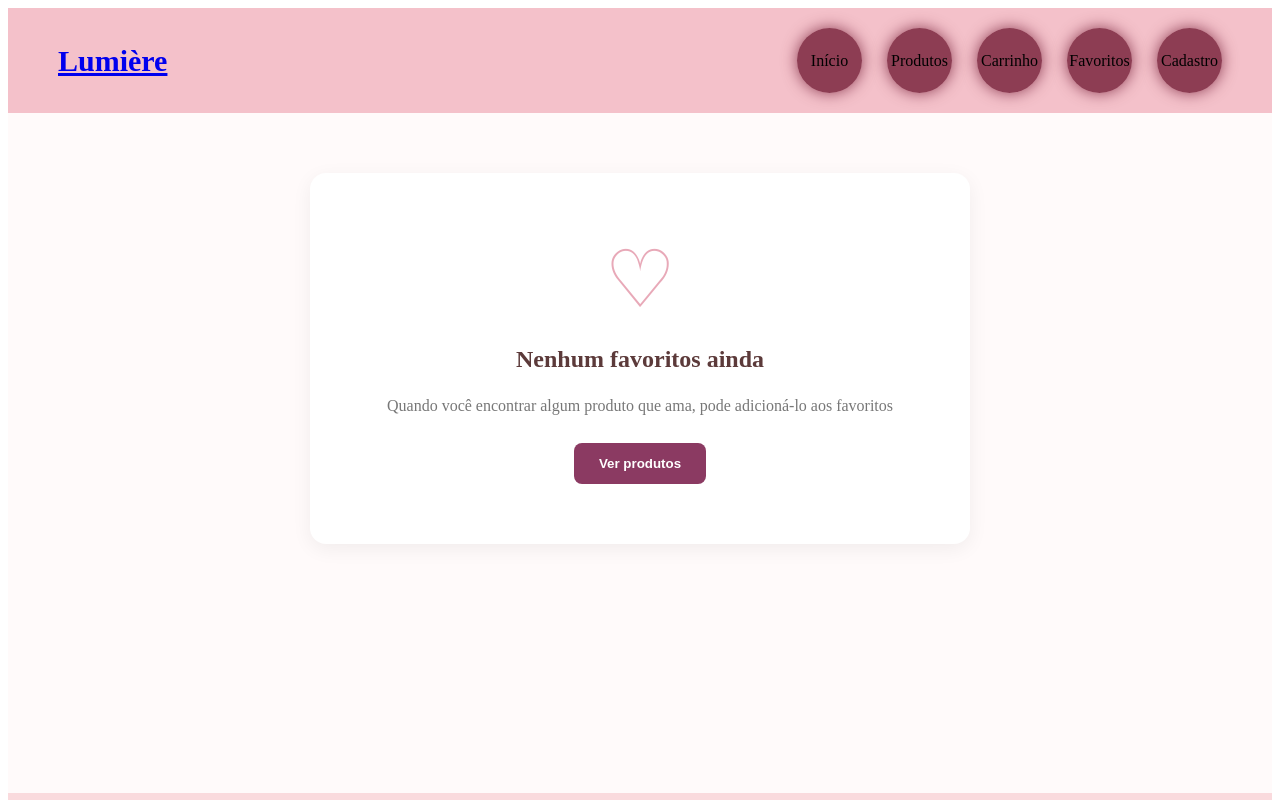
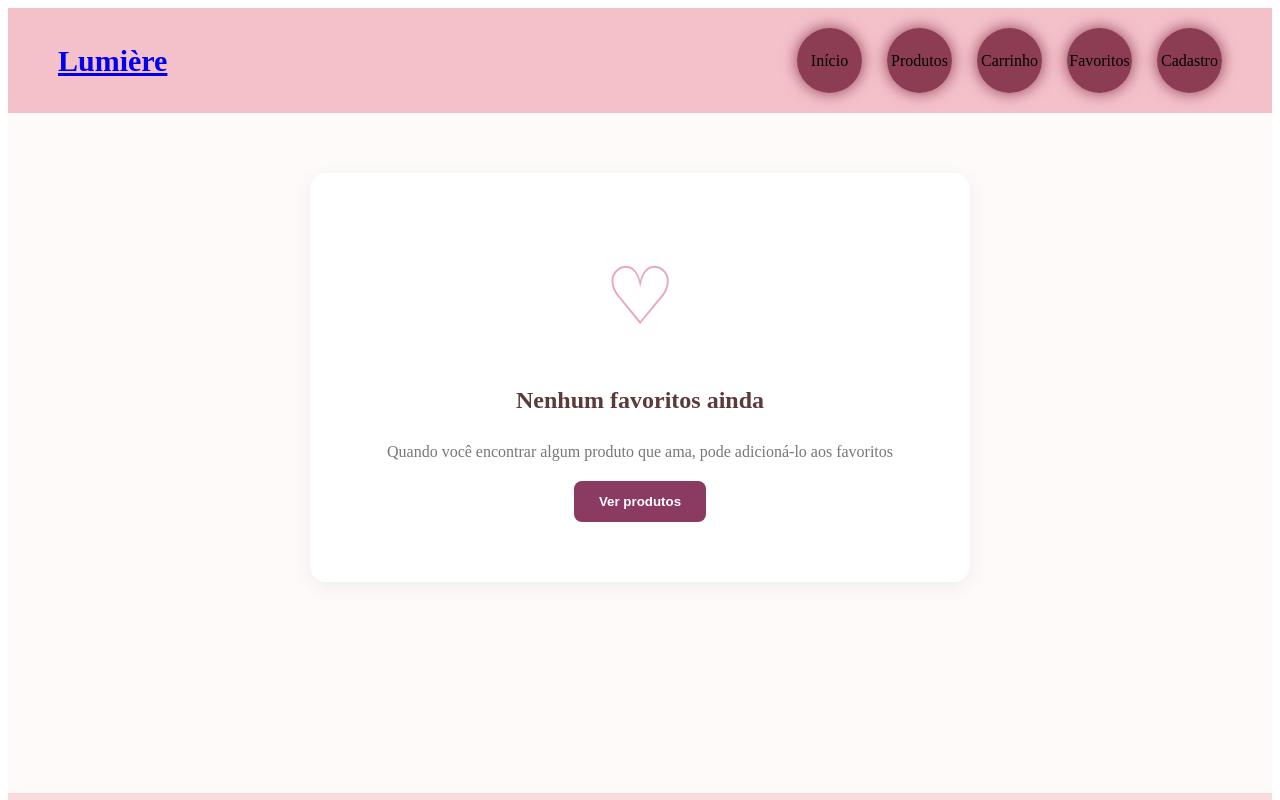
Before and after one commit to 04-rgb/loja-lumier, an Angular app: page /favoritos in a window 1280 px wide. Shown: the top 800 px of the page. Built offline with nearby package versions, Linux system fonts and the light colour scheme.

Commit message:
atualização dos favoritos

```diff
--- a/src/app/pages/favoritos/favoritos.css
+++ b/src/app/pages/favoritos/favoritos.css
@@ -4,14 +4,15 @@
   background: #fffafa;
   text-align: center;
 }
+
 .favoritos h1 {
   margin-bottom: 10px;
-               color: #5c3a3a;
+  color:#5c3a3a;
   font-family: Georgia, serif;
-               font-size: 42px;
+  font-size: 42px
 }
 
-              .descricao {
+.descricao{
   color: #777;
   margin-bottom: 40px;
 }
@@ -24,6 +25,7 @@
   border-radius: 16px;
   box-shadow: 0 5px 20px rgba(0, 0, 0, 0.06);
 }
+
 .coracao {
   font-size: 80px;
   color: #e8a9b8;
@@ -35,8 +37,8 @@
   font-size: 24px;
 }
 
-                  .favoritos-vazio p {
-                    color: #777;
+.favoritos-vazio{
+  color:#777;
   line-height: 1.6;
   margin-bottom: 25px;
 }
@@ -46,7 +48,7 @@
   padding: 13px 25px;
   border-radius: 8px;
   background: #8b3a62;
-                   color: white;
+  color:white;
   font-weight: bold;
   cursor: pointer;
 }
```
Lines whose indentation alone changed are shown as unchanged.
